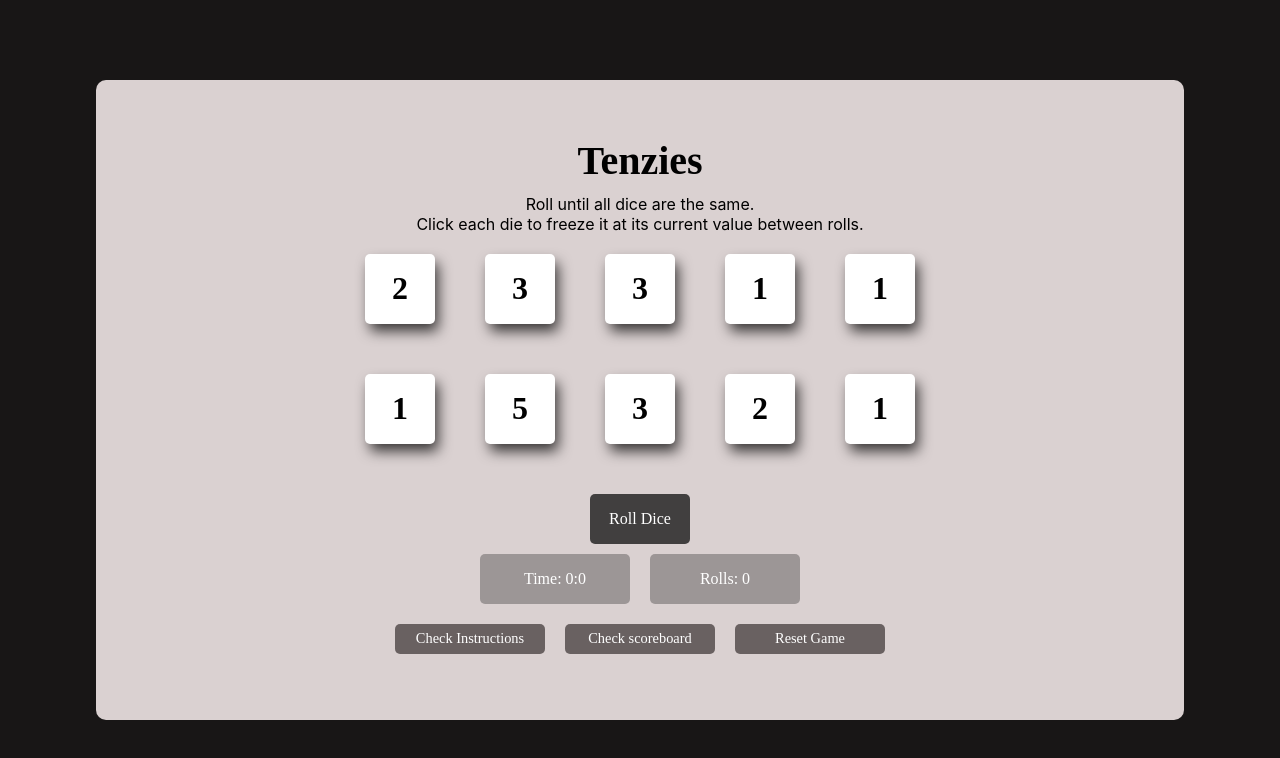
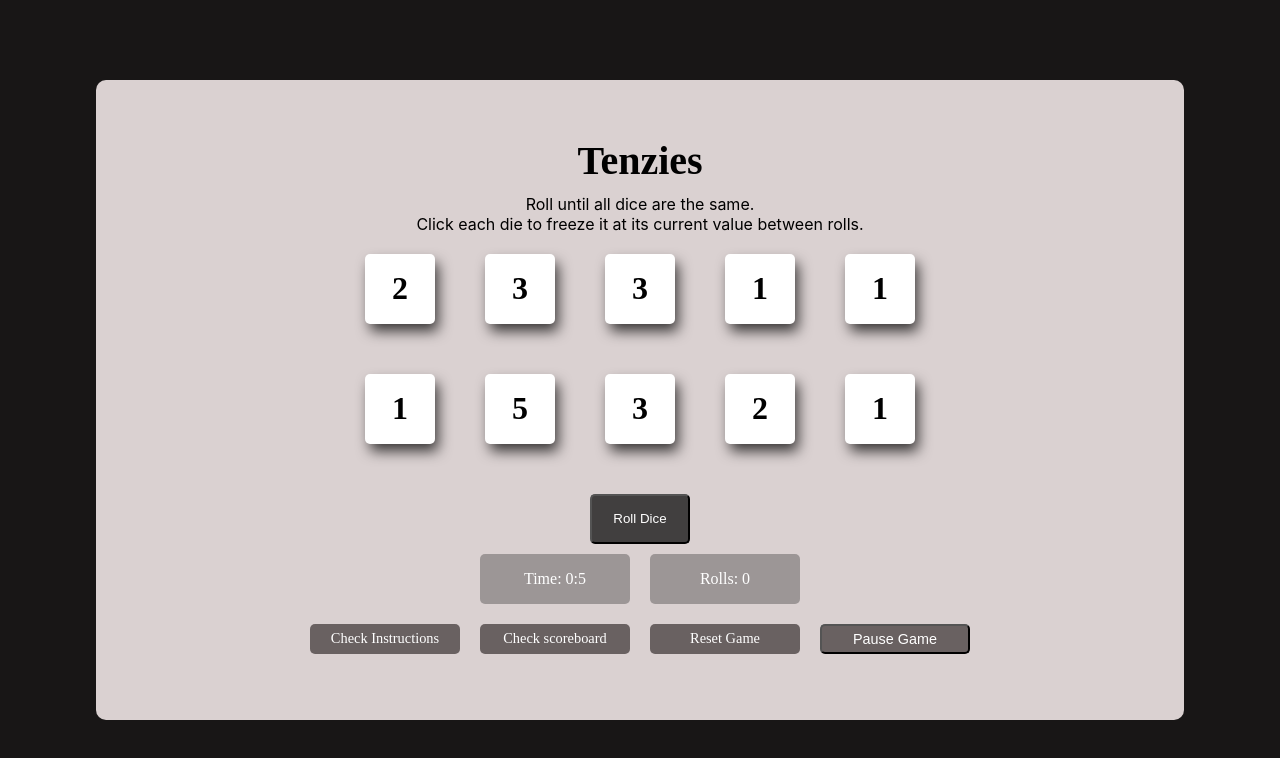
Before and after one commit to Stephen-Kimoi/tenzies, a React (Vite) app: page / in a window 1280 px wide. Shown: the top 758 px of the page. Built offline with nearby package versions, Linux system fonts and the light colour scheme.

Commit message:
adding the pause functionality

```diff
--- a/src/App.jsx
+++ b/src/App.jsx
@@ -5,15 +5,20 @@ import './App.css';
 import { useWindowSize } from 'usehooks-ts';
 import Confetti from 'react-confetti';
 import { useNavigate } from 'react-router-dom';
+import { useStopwatch } from 'react-timer-hook';
+
 
 function App() {
 
   const [tenzies, setTenzies] = useState(false)
+  const [pauseGame, setPauseGame] = useState(false)
   const [rolls, setRolls] = useState(0);
-  const [time, setTime] = useState({
-    minutes: 0,
-    seconds: 0
-  });
+  const { minutes, seconds, start, pause} = useStopwatch({ autoStart: true })
+
+  const styles = {
+    backgroundColor: pauseGame ? "grey" : "black",
+    cursor: pauseGame ? "not-allowed" : "pointer",
+  }
 
   let navigate = useNavigate();
 
@@ -67,22 +72,6 @@ function App() {
     window.location.reload();
   }
 
-  function timer() {
-    let minutes = 0;
-    let seconds = 0;
-
-    setInterval(() => {
-       seconds + 1
-    }, 1000);
-
-    if (seconds >= 60){
-      seconds = 0;
-      minutes = 1;
-    }
-
-    console.log(minutes, seconds);
-  }
-
 
   useEffect( () => {
     const allHeld = dice.every( dice => dice.isHeld)
@@ -91,12 +80,13 @@ function App() {
 
     if  (allHeld && allSame){
       setTenzies(true);
+      stop;
     }
   }, [dice])
 
-  useEffect( () => {
-    setInterval(timer(), 1000);
-  }, [time])
+  function gamePaused() {
+    setPauseGame(!pauseGame)
+  }
 
 
   return (
@@ -129,23 +119,21 @@ function App() {
           </div>
 
           {
+
             tenzies ?
               <div className='refresh-button' onClick={refreshGame}>
                   New game
               </div> :
 
-              <div className='reset-button' onClick={resetButton}>
+              <button className='reset-button' onClick={resetButton} disabled={pauseGame} style={{ styles }}>
                    Roll Dice
-               </div>
+               </button>
           }
 
             <div className="other-info">
 
                 <div className='time'>
-                    {/* {
-                      setInterval(timer(), 1000)
-                    } */}
-                    Time: { time.minutes }:{ time.seconds }
+                    Time: { minutes }:{ seconds }
                 </div>
 
                 <div className='rolls'>
@@ -162,9 +150,20 @@ function App() {
                     Check scoreboard
                 </div>
 
-                <div className='reset-game'>
+                <div className='reset-game' onClick={refreshGame}>
                     Reset Game
                 </div>
+
+                {
+                  pauseGame ?
+                  <button className='reset-game' onClick={ () => { start(); gamePaused(); }}>
+                    Resume Game
+                  </button> :
+                  <button className='reset-game' onClick={ () => { pause(); gamePaused(); }}>
+                    Pause Game
+                  </button>
+                }
+
             </div>
 
         </div>
@@ -172,4 +171,8 @@ function App() {
   )
 }
 
-export default App
+export function Scoreboard() {
+
+}
+
+export default App;
```
